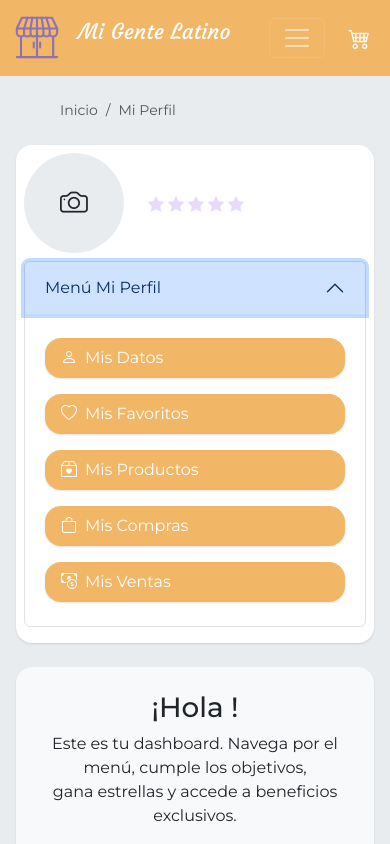
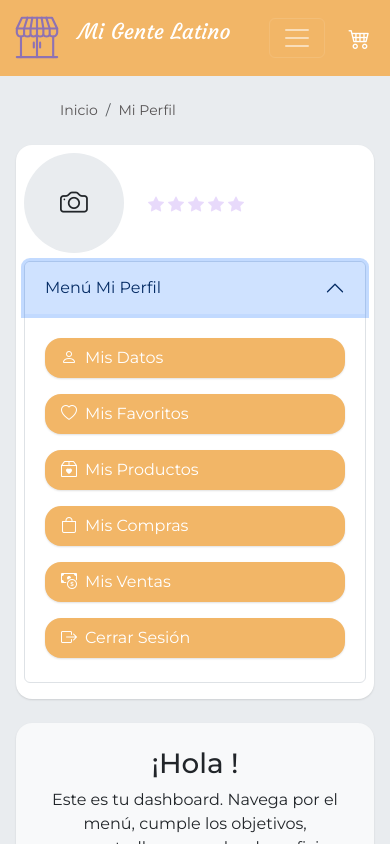
Before and after one commit to carolinalunasfarah/marketplace-frontend-react-user, a React (Vite) app: page /mi-perfil/1 in a window 390 px wide. Both pictures are taken after a click on the button "Menú Mi Perfil". Shown: the top 844 px of the page. Built offline with nearby package versions, Linux system fonts and the light colour scheme; no server answers.

Commit message:
Add Logout Option in Mobile

```diff
--- a/src/views/UserProfile.jsx
+++ b/src/views/UserProfile.jsx
@@ -4,6 +4,7 @@ import { Link, Outlet, useParams } from "react-router-dom";
 
 // context
 import { DataContext } from "../context/DataContext";
+import { AuthContext } from "../context/AuthContext";
 
 // react-bootstrap
 import { Container, Row, Col, Accordion, Image } from "react-bootstrap";
@@ -19,6 +20,7 @@ import axios from "axios";
 import Config from "../utils/Config";
 
 const UserProfile = () => {
+  const { logout } = useContext(AuthContext);
   const { userObjective } = useContext(DataContext);
   const [isLinkClicked, setIsLinkClicked] = useState(false);
   const [user, setUser] = useState({});
@@ -37,8 +39,7 @@ const UserProfile = () => {
   const stars = Array.from({ length: 5 }, (_, index) => (
     <i
       key={index}
-            className={`bi bi-star-fill text-primary me-1 ${
-                index < filledStarsCount ? "" : "opacity-25"
+      className={`bi bi-star-fill text-primary me-1 ${index < filledStarsCount ? "" : "opacity-25"
         }`}></i>
   ));
 
@@ -168,6 +169,17 @@ const sortByRandomExcludingUser = (products) => {
                       <i className="bi bi-cash-coin text-white me-2"></i>
                       Mis Ventas
                     </Link>
+                    <Link
+                      to="/"
+                      onClick={() => {
+                        handleLinkClick();
+                        logout();
+                        navigate("/");
+                      }}
+                      className="text-decoration-none px-3 py-2 btn-secondary rounded-4 text-white box-shadow my-2">
+                      <i className="bi bi-box-arrow-right text-white me-2"></i>
+                      Cerrar Sesión
+                    </Link>
                   </Accordion.Body>
                 </Accordion.Item>
               </Accordion>
@@ -208,6 +220,17 @@ const sortByRandomExcludingUser = (products) => {
                   <i className="bi bi-cash-coin text-white me-2"></i>
                   Mis Ventas
                 </Link>
+                <Link
+                  to="mis-ventas"
+                  onClick={() => {
+                    handleLinkClick();
+                    logout();
+                    navigate("/");
+                  }}
+                  className="d-lg-none btn btn-secondary text-white box-shadow w-75 my-2">
+                  <i className="bi bi-box-arrow-right text-white me-2"></i>
+                  Cerrar Sesión
+                </Link>
               </div>
             </section>
           </Col>
```
Lines whose indentation alone changed are shown as unchanged.
